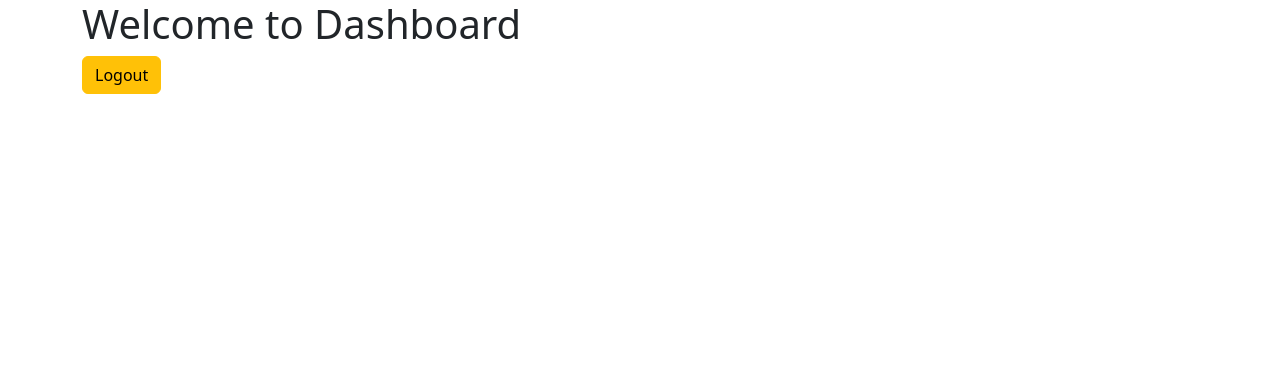
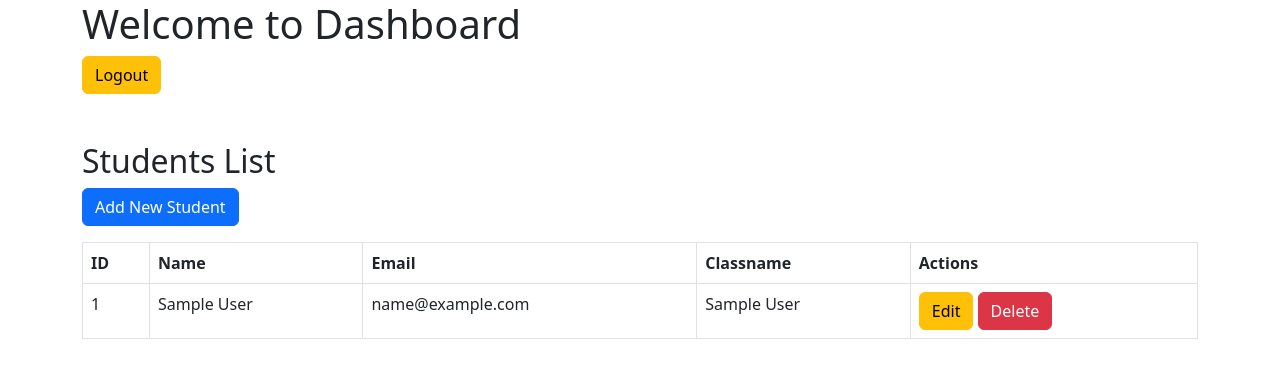
Before and after one commit to Aimable01/php-learn, a PHP site: page / in a window 1280 px wide. Shown: the top 378 px of the page. Run offline with PHP 8.4, Linux system fonts and the light colour scheme; the visitor is signed in with stand-in values (Sample User, id 1); tables that the repository leaves empty or names only in its code hold one stand-in row (values such as "Sample post").

Commit message:
view students

```diff
--- a/authentication/index.php
+++ b/authentication/index.php
@@ -1,4 +1,5 @@
 <?php
+require_once "database.php";
 session_start();
 if (!isset($_SESSION["user"])) {
     header("Location: login.php");
@@ -15,9 +16,51 @@ if (!isset($_SESSION["user"])) {
     <title>User Dashboard</title>
 </head>
 <body>
-    <div class="container">
+    <div class="container" id="header">
         <h1>Welcome to Dashboard</h1>
         <a href="logout.php" class="btn btn-warning">Logout</a>
     </div>
+
+    <!-- view students -->
+    <div class="container">
+        <h2 class="mt-5">Students List</h2>
+        <a href="create.php" class="btn btn-primary mb-3">Add New Student</a>
+        <table class="table table-bordered">
+            <thead>
+                <tr>
+                    <th>ID</th>
+                    <th>Name</th>
+                    <th>Email</th>
+                    <th>Classname</th>
+                    <th>Actions</th>
+                </tr>
+            </thead>
+            <tbody>
+                <?php
+                $sql = "SELECT * FROM students";
+                $result = $conn->query($sql);
+
+                if ($result->num_rows > 0) {
+                    while ($row = $result->fetch_assoc()) {
+                        echo "<tr>
+                                <td>{$row['id']}</td>
+                                <td>{$row['name']}</td>
+                                <td>{$row['email']}</td>
+                                <td>{$row['classname']}</td>
+                                <td>
+                                    <a href='edit.php?id={$row['id']}' class='btn btn-warning'>Edit</a>
+                                    <a href='delete.php?id={$row['id']}' class='btn btn-danger' onclick='return confirm(\"Are you sure?\")'>Delete</a>
+                                </td>
+                              </tr>";
+                    }
+                } else {
+                    echo "<tr><td colspan='5'>No students found</td></tr>";
+                }
+                $conn->close();
+                ?>
+            </tbody>
+        </table>
+    </div>
+
 </body>
 </html>
```
